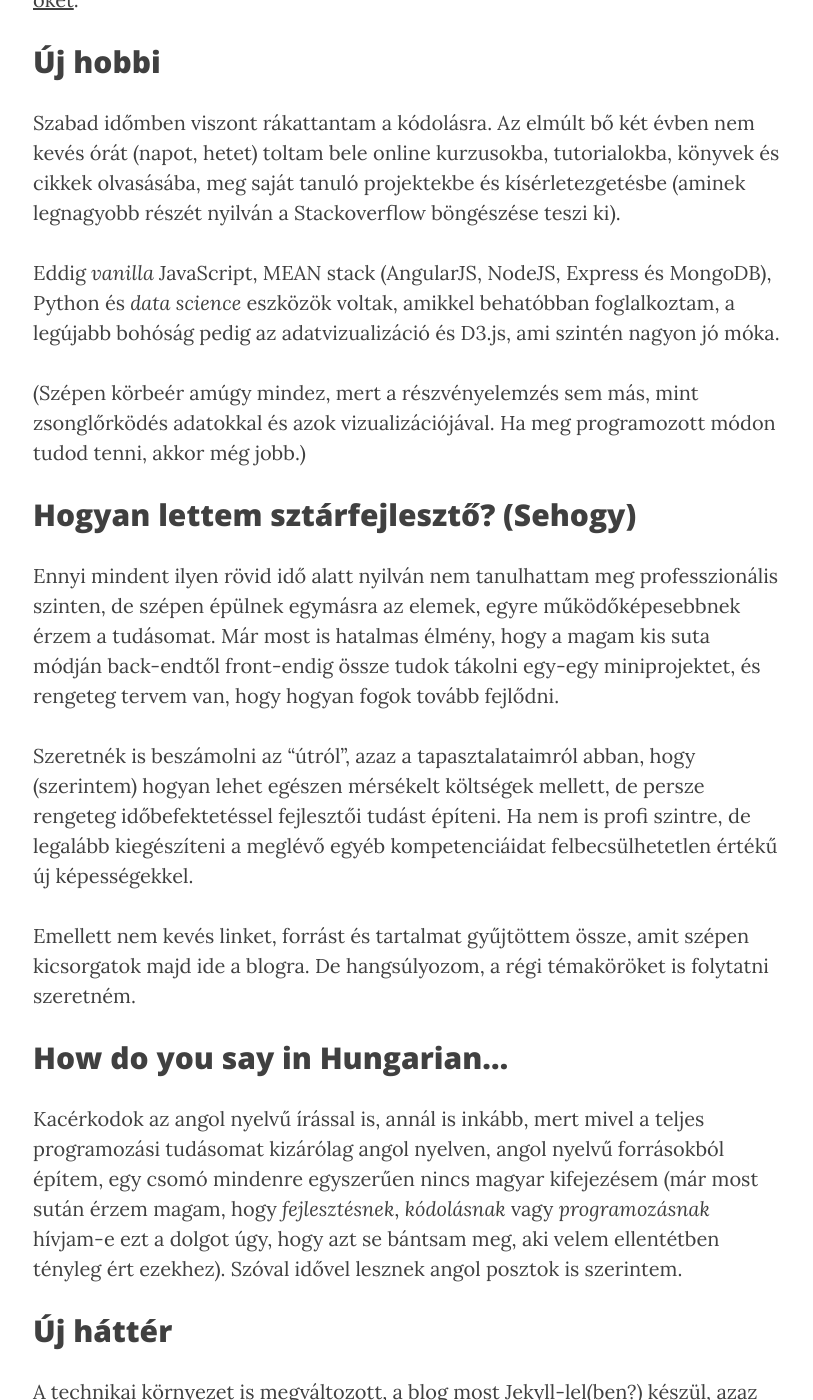
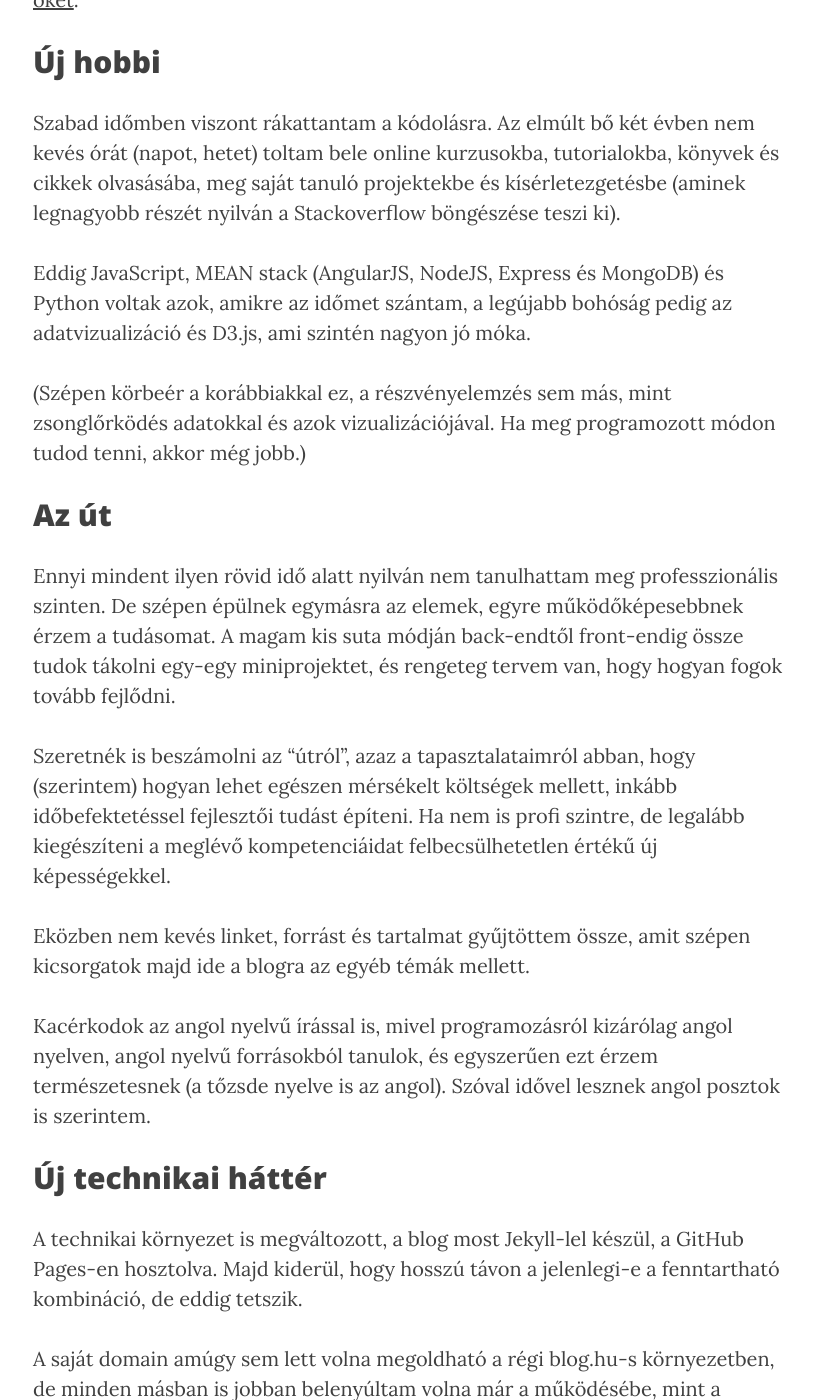
Before and after one commit to doktorjustice/doktorjustice.github.io, a Jekyll site: the page built from _posts/2016-10-14-ujraindul-a-dotkom.md, in a window 1280 px wide and 1400 px high, scrolled down 841 px. Shown: the whole window, without its empty margins (232-1045 px from the left). Built offline with Jekyll 4.4.1, drawn with Linux system fonts in a browser that asks for light colours; nearby versions of some CDN libraries; comment, search, counter and statistics services are not loaded; some of the changed text lies outside the part shown.

Commit message:
Fix links in post

```diff
--- a/_posts/2016-10-14-ujraindul-a-dotkom.md
+++ b/_posts/2016-10-14-ujraindul-a-dotkom.md
@@ -4,7 +4,7 @@
 subtitle: Új korszak, tavasz, reneszánsz, satöbbi.
 ---
 
-Bő hat évvel az [eredeti indulás]() és közel egy évvel az utolsó bejegyzés után mostantól ismét lesz Dotkom blog, kicsit megújult tartalommal. A tőzsde és tech szektor, mint téma persze megmarad, még ha nem is olyan intenzitással, mint amikor elemzőként az időmet szinte csak ezek töltötték ki.
+Bő hat évvel az [eredeti indulás](http://dotkom.blog.hu/2010/07/28/indul_a_dotkom) és közel egy évvel az [utolsó bejegyzés](http://dotkom.blog.hu/2015/11/09/15_ev_mulva_csak_robotautot_vehetunk) után mostantól ismét lesz Dotkom blog, kicsit megújult tartalommal. A tőzsde és tech szektor, mint téma persze megmarad, még ha nem is olyan intenzitással, mint amikor elemzőként az időmet szinte csak ezek töltötték ki.
 
 A munkám amúgy is sokkal inkább szoftverprojekteket, online marketinget, webanalitikák böngészgetését foglalja magában (meg némi menedzserkedést és egyéb haszontalan tevékenységeket). Cserébe egészen kiváló elemzőcsapat nálam sokkal jobban műveli az elemzést, karnyújtásnyira tőlem. Érdemes [követni őket](https://www.kbcequitas.hu/menu/elemzesek/elemzesek.html).
 
@@ -12,27 +12,25 @@
 
 Szabad időmben viszont rákattantam a kódolásra. Az elmúlt bő két évben nem kevés órát (napot, hetet) toltam bele online kurzusokba, tutorialokba, könyvek és cikkek olvasásába, meg saját tanuló projektekbe és kísérletezgetésbe (aminek legnagyobb részét nyilván a Stackoverflow böngészése teszi ki).
 
-Eddig _vanilla_ JavaScript, MEAN stack (AngularJS, NodeJS, Express és MongoDB), Python és _data science_ eszközök voltak, amikkel behatóbban foglalkoztam, a legújabb bohóság pedig az adatvizualizáció és D3.js, ami szintén nagyon jó móka.
+Eddig JavaScript, MEAN stack (AngularJS, NodeJS, Express és MongoDB) és Python voltak azok, amikre az időmet szántam, a legújabb bohóság pedig az adatvizualizáció és D3.js, ami szintén nagyon jó móka.
 
-(Szépen körbeér amúgy mindez, mert a részvényelemzés sem más, mint zsonglőrködés adatokkal és azok vizualizációjával. Ha meg programozott módon tudod tenni, akkor még jobb.)
+(Szépen körbeér a korábbiakkal ez, a részvényelemzés sem más, mint zsonglőrködés adatokkal és azok vizualizációjával. Ha meg programozott módon tudod tenni, akkor még jobb.)
 
-## Hogyan lettem sztárfejlesztő? (Sehogy)
+## Az út
 
-Ennyi mindent ilyen rövid idő alatt nyilván nem tanulhattam meg professzionális szinten, de szépen épülnek egymásra az elemek, egyre működőképesebbnek érzem a tudásomat. Már most is hatalmas élmény, hogy a magam kis suta módján back-endtől front-endig össze tudok tákolni egy-egy miniprojektet, és rengeteg tervem van, hogy hogyan fogok tovább fejlődni.
+Ennyi mindent ilyen rövid idő alatt nyilván nem tanulhattam meg professzionális szinten. De szépen épülnek egymásra az elemek, egyre működőképesebbnek érzem a tudásomat. A magam kis suta módján back-endtől front-endig össze tudok tákolni egy-egy miniprojektet, és rengeteg tervem van, hogy hogyan fogok tovább fejlődni.
 
-Szeretnék is beszámolni az "útról", azaz a tapasztalataimról abban, hogy (szerintem) hogyan lehet egészen mérsékelt költségek mellett, de persze rengeteg időbefektetéssel fejlesztői tudást építeni. Ha nem is profi szintre, de legalább kiegészíteni a meglévő egyéb kompetenciáidat felbecsülhetetlen értékű új képességekkel.
+Szeretnék is beszámolni az "útról", azaz a tapasztalataimról abban, hogy (szerintem) hogyan lehet egészen mérsékelt költségek mellett, inkább időbefektetéssel fejlesztői tudást építeni. Ha nem is profi szintre, de legalább kiegészíteni a meglévő kompetenciáidat felbecsülhetetlen értékű új képességekkel.
 
-Emellett nem kevés linket, forrást és tartalmat gyűjtöttem össze, amit szépen kicsorgatok majd ide a blogra. De hangsúlyozom, a régi témaköröket is folytatni szeretném.
+Eközben nem kevés linket, forrást és tartalmat gyűjtöttem össze, amit szépen kicsorgatok majd ide a blogra az egyéb témák mellett.
 
-## How do you say in Hungarian...
+Kacérkodok az angol nyelvű írással is, mivel programozásról kizárólag angol nyelven, angol nyelvű forrásokból tanulok, és egyszerűen ezt érzem természetesnek (a tőzsde nyelve is az angol). Szóval idővel lesznek angol posztok is szerintem.
 
-Kacérkodok az angol nyelvű írással is, annál is inkább, mert mivel a teljes programozási tudásomat kizárólag angol nyelven, angol nyelvű forrásokból építem, egy csomó mindenre egyszerűen nincs magyar kifejezésem (már most sután érzem magam, hogy _fejlesztésnek_, _kódolásnak_ vagy _programozásnak_ hívjam-e ezt a dolgot úgy, hogy azt se bántsam meg, aki velem ellentétben tényleg ért ezekhez). Szóval idővel lesznek angol posztok is szerintem.
+## Új technikai háttér
 
-## Új háttér
+A technikai környezet is megváltozott, a blog most Jekyll-lel készül, a GitHub Pages-en hosztolva. Majd kiderül, hogy hosszú távon a jelenlegi-e a fenntartható kombináció, de eddig tetszik.
 
-A technikai környezet is megváltozott, a blog most Jekyll-lel(ben?) készül, azaz egy _static page_, a GitHub Pages-en hosztolva. Ezt sem tudom ennél jobban leírni magyarul, de a lényeg, hogy már a blogolás is ilyen _programozós_ élmény lett. Majd kiderül, hogy hosszú távon a jelenlegi-e a fenntartható kombináció, de eddig tetszik.
-
-A saját domain amúgy sem lett volna megoldható a régi blog.hu-s környezetben, de minden másban is jobban belenyúltam volna már a működésébe, mint a motor engedte (pl. Google Tag Manager konténert tettem volna bele, amit nem hagyott, amikor legutóbb próbáltam egy éve). Most úgy bütykölöm, ahogy csak akarom.
+A saját domain amúgy sem lett volna megoldható a régi blog.hu-s környezetben, de minden másban is jobban belenyúltam volna már a működésébe, mint a motor engedte. Most úgy csavargatom, ahogy csak akarom.
 
 Másfelől pedig nem foglalkoztat az olvasottság sem, amit egy-egy Index címlapos kiemelés annak idején hozni tudott. Nem is hiszem amúgy, hogy a mostani felállásban lenne még ilyen érdemi extra olvasottság. A "régi" blogot egyelőre meghagyom a [jelenlegi helyén](http://dotkom.blog.hu), de idővel lehet, hogy létrehozok itt egy archív szekciót, és átvarázsolom a bejegyzéseket.
 
```
